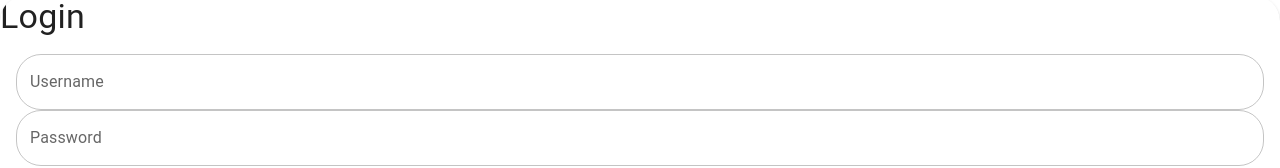
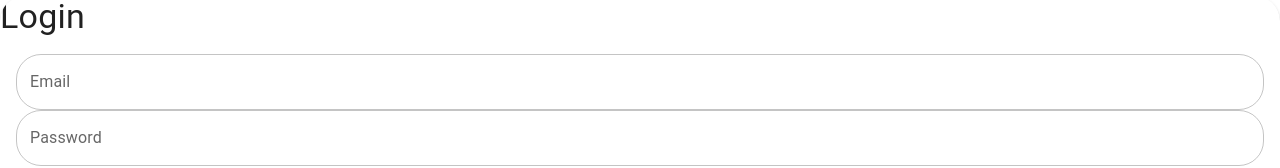
Before and after one commit to parsashhub/air-bnc-booking, a React (Vite) app in the folder front-end/: page /auth/login in a window 1280 px wide. Shown: the part 3936-4104 px from the top of the page. Built offline with nearby package versions, Linux system fonts and the light colour scheme.

Commit message:
front: implement the login page

```diff
--- a/front-end/src/auth/login/index.jsx
+++ b/front-end/src/auth/login/index.jsx
@@ -8,23 +8,29 @@ import {
 } from "@mui/material";
 import * as yup from "yup";
 import { useFormik } from "formik";
-import { Link } from "react-router-dom";
+import { Link, useNavigate } from "react-router-dom";
+import axios from "axios";
+import { toast } from "react-toastify";
 
 const Login = () => {
+  const navigate = useNavigate();
   const formik = useFormik({
     initialValues: {
-      username: "",
+      email: "",
       password: "",
     },
     validationSchema: yup.object().shape({
-      username: yup.string().required(),
-      password: yup
-        .string()
-        .required()
-        .min(4, "کلمه عبور باید حداقل 6 حرف باشد"),
+      email: yup.string().email().required(),
+      password: yup.string().required().min(4),
     }),
-    onSubmit: (values) => {
-      console.log(values);
+    onSubmit: async (values) => {
+      try {
+        const res = await axios.post("/api/auth", values);
+        localStorage.setItem("token", res.data.token);
+        navigate("/");
+      } catch (e) {
+        toast.error(e.message);
+      }
     },
   });
   const { handleChange, handleBlur, handleSubmit, values, touched, errors } =
@@ -32,19 +38,22 @@ const Login = () => {
 
   return (
     <div className="flex items-center justify-around grow">
-      <Card className="shadow-lg shadow-gray-400 flex flex-col items-center w-[40%] p-4" sx={{borderRadius: "25px"}}>
+      <Card
+        className="shadow-lg shadow-gray-400 flex flex-col items-center w-[40%] p-4"
+        sx={{ borderRadius: "25px" }}
+      >
         <Typography variant="h4" className="my-4">
           Login
         </Typography>
         <CardContent className="flex flex-col w-[80%] gap-4">
           <TextField
-            name="username"
-            label="Username"
-            value={values.username}
+            name="email"
+            label="Email"
+            value={values.email}
             onBlur={handleBlur}
             onChange={handleChange}
-            helperText={touched["username"] && errors["username"]}
-            error={!!(touched["username"] && errors["username"])}
+            helperText={touched["email"] && errors["email"]}
+            error={!!(touched["email"] && errors["email"])}
             fullWidth
             InputProps={{ sx: { borderRadius: "25px" } }}
           />
@@ -71,7 +80,10 @@ const Login = () => {
             Login
           </Button>
           <div className="text-gray-500">
-            Do not have an account? <Link className="underline" to="/auth/signup">Create</Link>
+            Do not have an account?{" "}
+            <Link className="underline" to="/auth/signup">
+              Create
+            </Link>
           </div>
         </CardActions>
       </Card>
```
